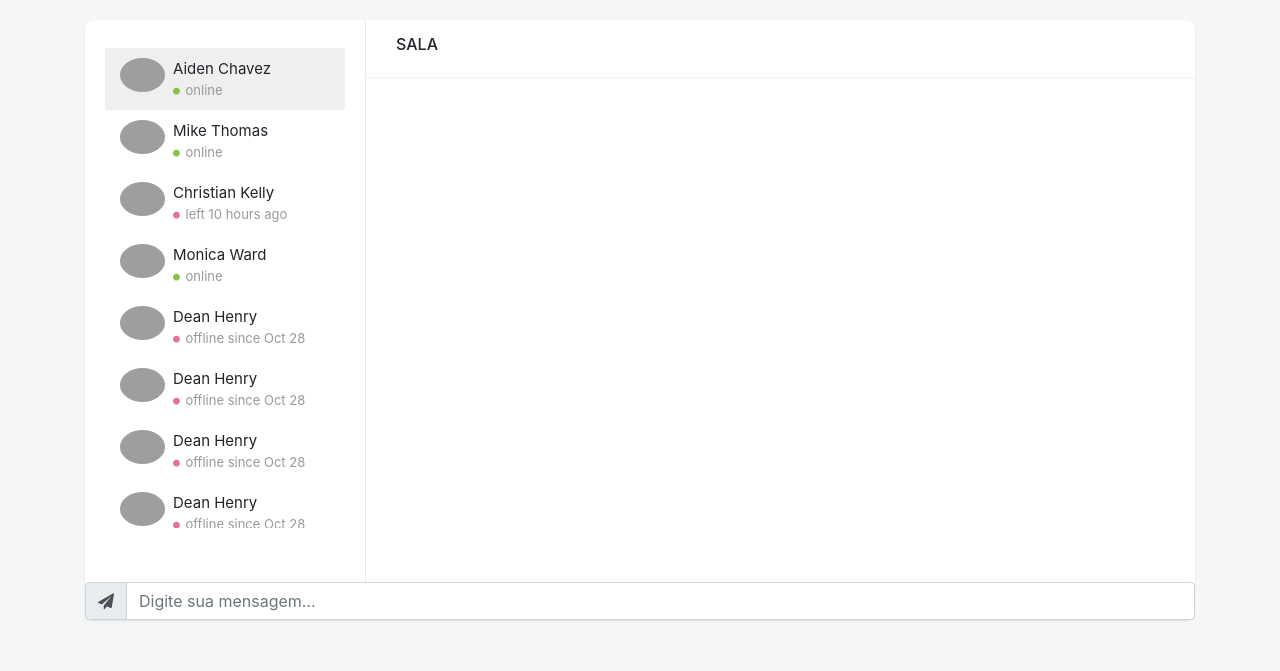
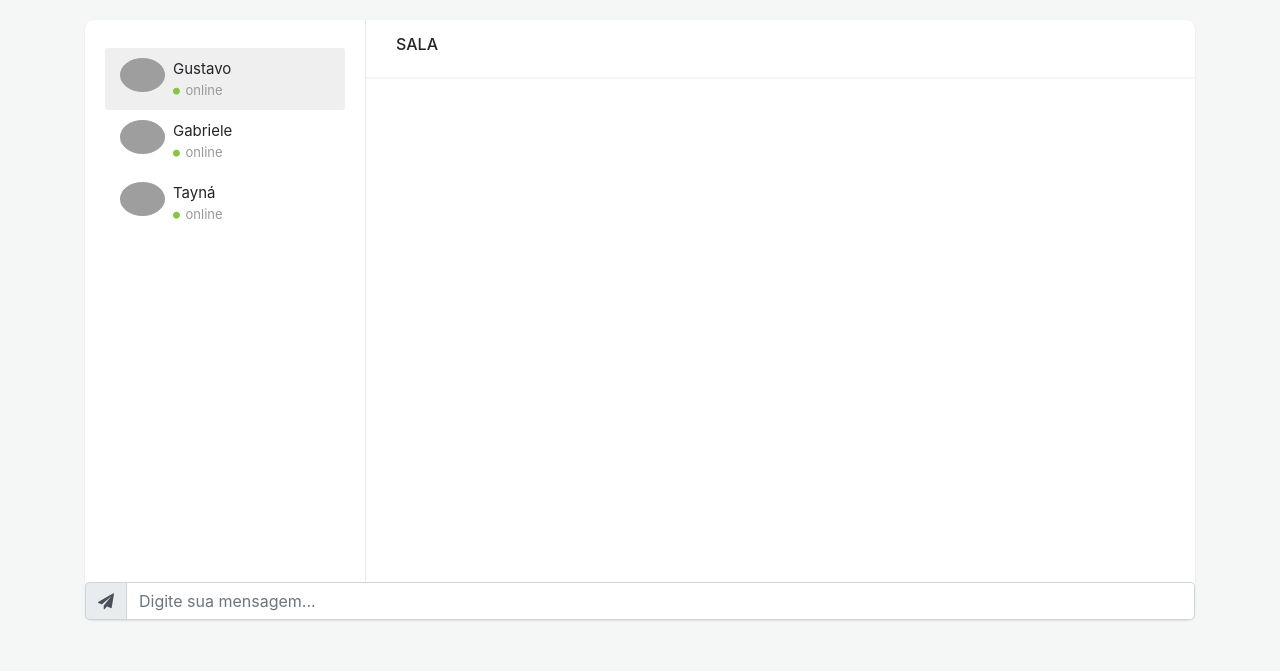
Before and after one commit to gfavarelli/aula-chat-template, a plain HTML site: page index.html in a window 1280 px wide. Drawn offline with nearby package versions, Linux system fonts and the light colour scheme; grey boxes are pictures that could not be loaded.

Commit message:
correcoes

```diff
--- a/index.html
+++ b/index.html
@@ -5,7 +5,7 @@
     <meta charset="utf-8">
     <!--  This file has been downloaded from bootdey.com @bootdey on twitter -->
     <!--  All snippets are MIT license http://bootdey.com/license -->
-    <title>chat app - Bootdey.com</title>
+    <title>EscolaDevs - Curso JavaScript e Node</title>
     <meta name="viewport" content="width=device-width, initial-scale=1">
     <script src="https://code.jquery.com/jquery-1.10.2.min.js"></script>
     <link href="https://cdn.jsdelivr.net/npm/bootstrap@4.5.0/dist/css/bootstrap.min.css" rel="stylesheet">
@@ -24,7 +24,7 @@
                             <li class="clearfix active">
                                 <img src="https://bootdey.com/img/Content/avatar/avatar2.png" alt="avatar">
                                 <div class="about">
-                                    <div class="name">Aiden Chavez</div>
+                                    <div class="name">Gustavo</div>
                                     <div class="status"> <i class="fa fa-circle online"></i> online </div>
                                 </div>
                             </li>
@@ -32,70 +32,16 @@
                             <li class="clearfix">
                                 <img src="https://bootdey.com/img/Content/avatar/avatar3.png" alt="avatar">
                                 <div class="about">
-                                    <div class="name">Mike Thomas</div>
+                                    <div class="name">Gabriele</div>
                                     <div class="status"> <i class="fa fa-circle online"></i> online </div>
                                 </div>
                             </li>
-                            <li class="clearfix">
-                                <img src="https://bootdey.com/img/Content/avatar/avatar7.png" alt="avatar">
-                                <div class="about">
-                                    <div class="name">Christian Kelly</div>
-                                    <div class="status"> <i class="fa fa-circle offline"></i> left 10 hours ago </div>
-                                </div>
-                            </li>
+
                             <li class="clearfix">
                                 <img src="https://bootdey.com/img/Content/avatar/avatar8.png" alt="avatar">
                                 <div class="about">
-                                    <div class="name">Monica Ward</div>
+                                    <div class="name">Tayná</div>
                                     <div class="status"> <i class="fa fa-circle online"></i> online </div>
-                                </div>
-                            </li>
-                            <li class="clearfix">
-                                <img src="https://bootdey.com/img/Content/avatar/avatar3.png" alt="avatar">
-                                <div class="about">
-                                    <div class="name">Dean Henry</div>
-                                    <div class="status"> <i class="fa fa-circle offline"></i> offline since Oct 28
-                                    </div>
-                                </div>
-                            </li>
-                            <li class="clearfix">
-                                <img src="https://bootdey.com/img/Content/avatar/avatar3.png" alt="avatar">
-                                <div class="about">
-                                    <div class="name">Dean Henry</div>
-                                    <div class="status"> <i class="fa fa-circle offline"></i> offline since Oct 28
-                                    </div>
-                                </div>
-                            </li>
-                            <li class="clearfix">
-                                <img src="https://bootdey.com/img/Content/avatar/avatar3.png" alt="avatar">
-                                <div class="about">
-                                    <div class="name">Dean Henry</div>
-                                    <div class="status"> <i class="fa fa-circle offline"></i> offline since Oct 28
-                                    </div>
-                                </div>
-                            </li>
-                            <li class="clearfix">
-                                <img src="https://bootdey.com/img/Content/avatar/avatar3.png" alt="avatar">
-                                <div class="about">
-                                    <div class="name">Dean Henry</div>
-                                    <div class="status"> <i class="fa fa-circle offline"></i> offline since Oct 28
-                                    </div>
-                                </div>
-                            </li>
-                            <li class="clearfix">
-                                <img src="https://bootdey.com/img/Content/avatar/avatar3.png" alt="avatar">
-                                <div class="about">
-                                    <div class="name">Dean Henry</div>
-                                    <div class="status"> <i class="fa fa-circle offline"></i> offline since Oct 28
-                                    </div>
-                                </div>
-                            </li>
-                            <li class="clearfix">
-                                <img src="https://bootdey.com/img/Content/avatar/avatar3.png" alt="avatar">
-                                <div class="about">
-                                    <div class="name">Dean Henry</div>
-                                    <div class="status"> <i class="fa fa-circle offline"></i> offline since Oct 28
-                                    </div>
                                 </div>
                             </li>
                         </ul>
```
